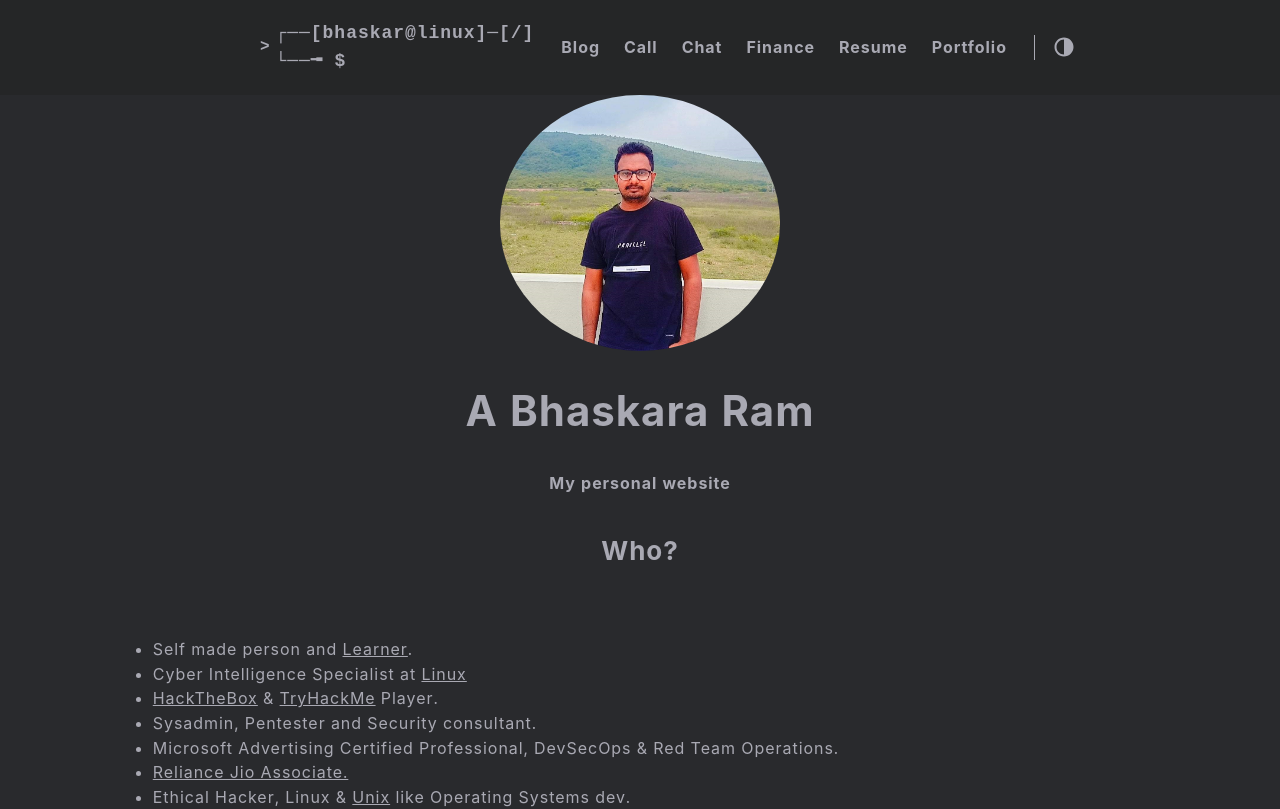
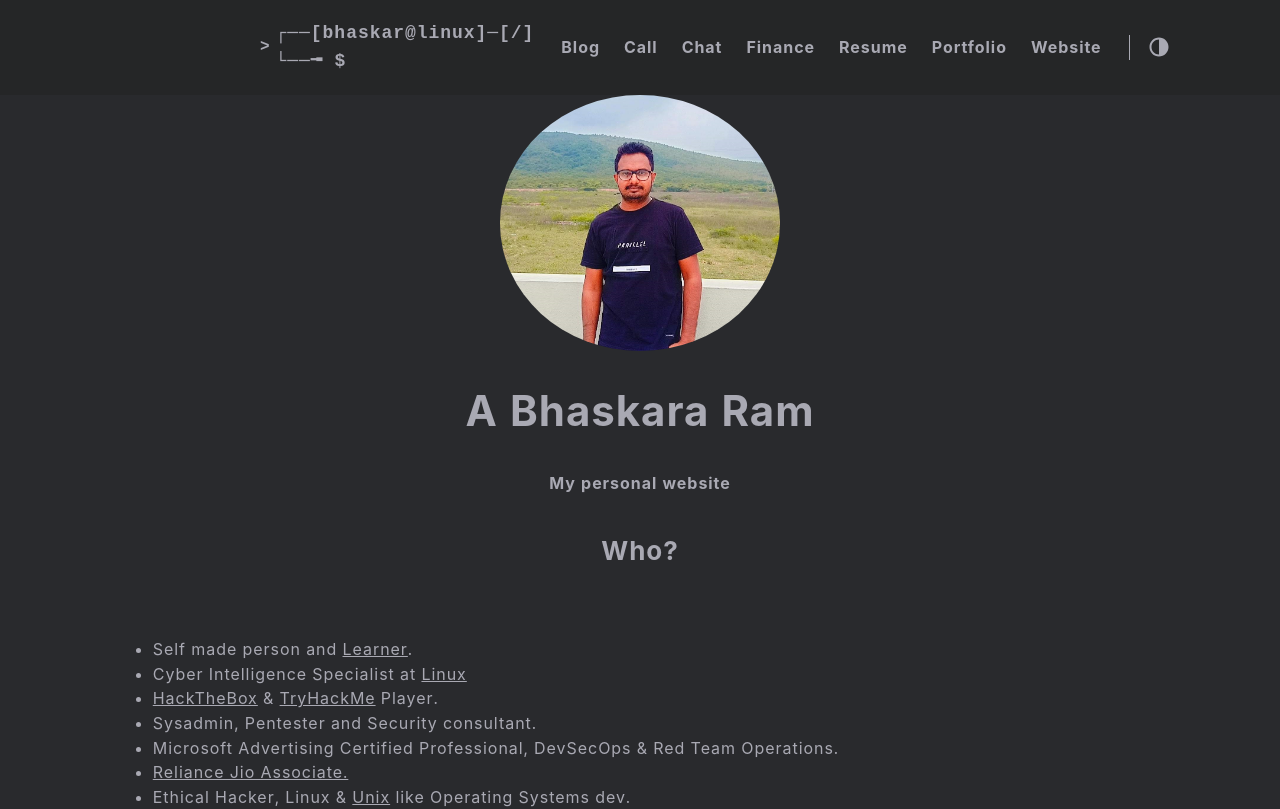
Before and after one commit to bhaskarvilles/bhaskar1, a plain HTML site: page index.html in a window 1280 px wide. Shown: the top 809 px of the page. Drawn offline with Linux system fonts and the light colour scheme; a web font is replaced by a local one.

Commit message:
Update index.html

```diff
--- a/index.html
+++ b/index.html
@@ -101,7 +101,7 @@
 
                 <nav class="menu">
     <ul class="menu__inner"><li><a href="https://blog.bhaskarvilles.dev/"><b>Blog</b></a></li>
-	    <li><a href="tel:+919490470485"><b>Call</b></a></li><li><a href="https://t.me/bhaskarvilles"><b>Chat</b></a></li><li><a href="https://rzp.io/l/personaladvisor"><b>Finance</b></a></li><li><a href="https://resume.bhaskarvilles.dev"><b>Resume</b></a></li><li><a href="https://www.allam.life"><b>Portfolio</b></a></li>
+	    <li><a href="tel:+919490470485"><b>Call</b></a></li><li><a href="https://t.me/bhaskarvilles"><b>Chat</b></a></li><li><a href="https://rzp.io/l/personaladvisor"><b>Finance</b></a></li><li><a href="https://resume.bhaskarvilles.dev"><b>Resume</b></a></li><li><a href="https://www.allam.life"><b>Portfolio</b></a></li><li><a href="https://www.bhaskar.agency"><b>Website</b></a></li>
     </ul>
 </nav>
 
```
